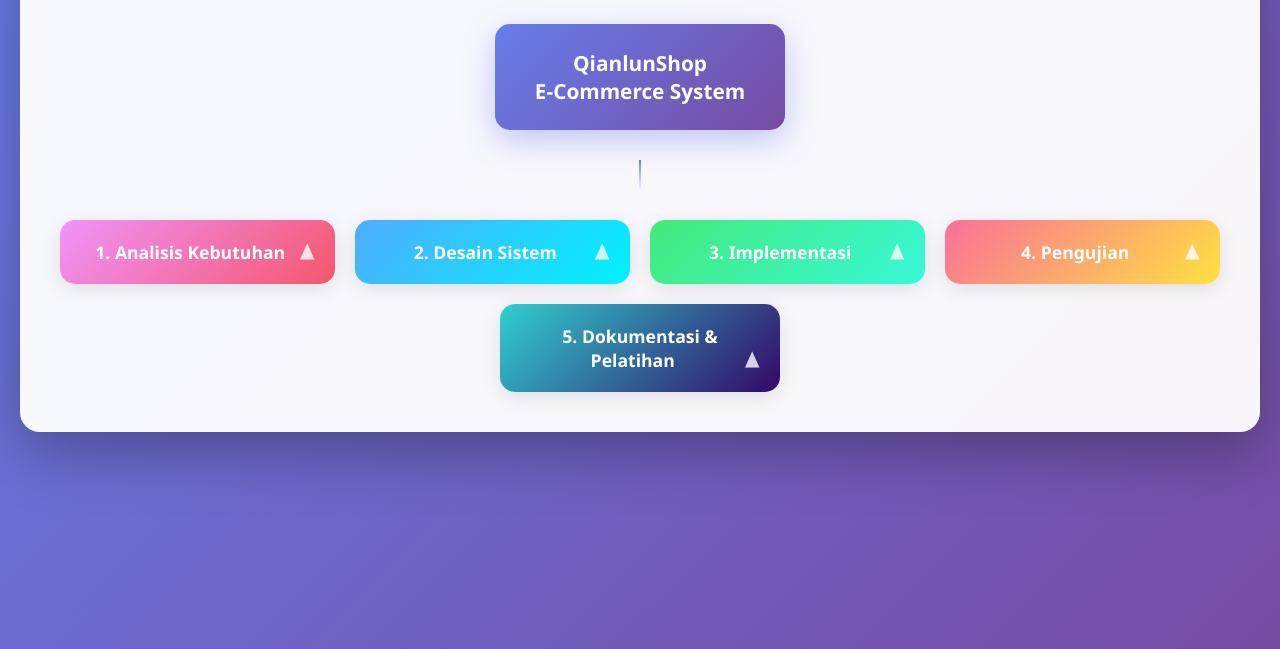
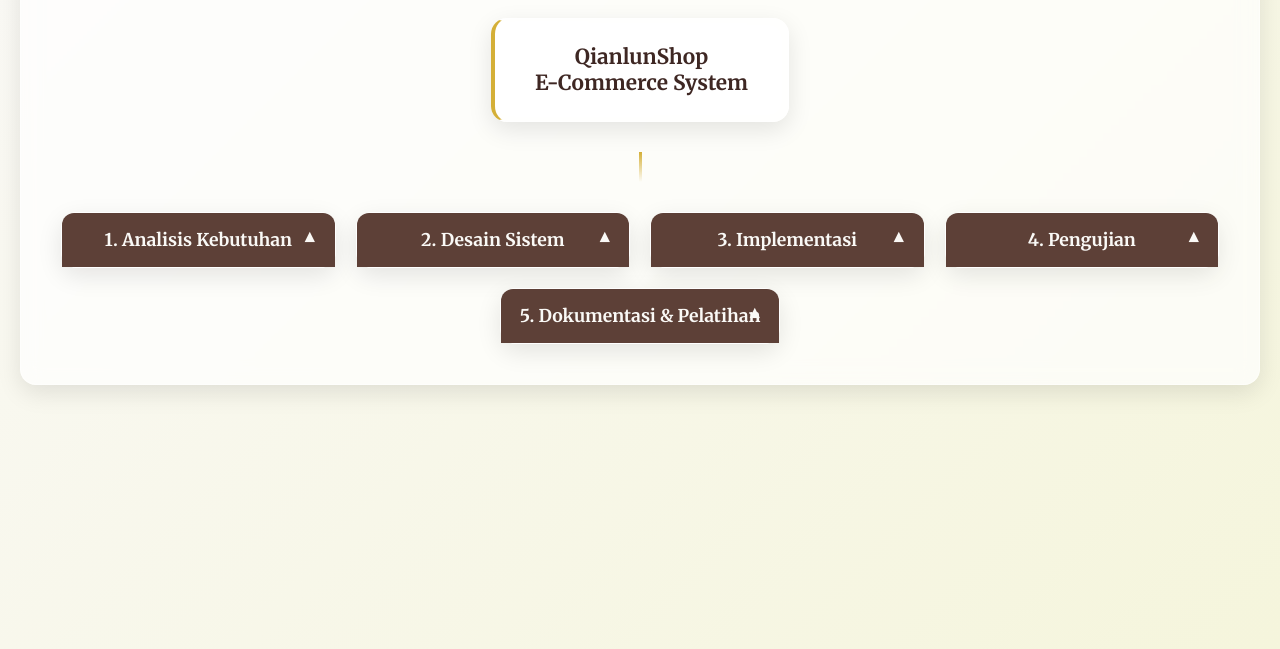
Before and after one commit to 1412240028/WBS-QianlunShop, a plain HTML site: page index.html in a window 1280 px wide. Shown: the part 151-800 px from the top of the page. Drawn offline with Linux system fonts and the light colour scheme.

Commit message:
Initial commit - Split WBS into index.html, style.css, and script.js

```diff
--- a/index.html
+++ b/index.html
@@ -1,24 +1,24 @@
 <!DOCTYPE html>
 <html lang="id">
 <head>
-    <meta charset="UTF-8">
-    <meta name="viewport" content="width=device-width, initial-scale=1.0">
+  <meta charset="UTF-8" />
+  <meta name="viewport" content="width=device-width, initial-scale=1.0" />
   <title>Work Breakdown Structure - QianlunShop</title>
-    <link rel="stylesheet" href="style.css">
+  <link rel="preconnect" href="https://fonts.googleapis.com">
+  <link rel="preconnect" href="https://fonts.gstatic.com" crossorigin>
+  <link href="https://fonts.googleapis.com/css2?family=Merriweather:wght@400;700&display=swap" rel="stylesheet">
+  <link rel="stylesheet" href="style.css" />
 </head>
 <body>
-    <div class="container">
+  <div class="container glass-panel">
     <h1>Work Breakdown Structure – QianlunShop</h1>
 
     <div class="wbs-diagram">
-            <div class="root-node">
+      <div class="root-node glass-panel">
         QianlunShop<br>E-Commerce System
       </div>
-
       <div class="connection-line"></div>
-
-            <div class="phases-container" id="phasesContainer">
-            </div>
+      <div class="phases-container" id="phasesContainer"></div>
     </div>
   </div>
 
--- a/script.js
+++ b/script.js
@@ -4,121 +4,148 @@
       tasks: [
         {
           title: "Wawancara stakeholder",
-                description: "Melakukan wawancara mendalam dengan stakeholder untuk memahami kebutuhan bisnis, ekspektasi pengguna, dan requirement sistem e-commerce."
+          description:
+            "Melakukan wawancara mendalam dengan stakeholder untuk memahami kebutuhan bisnis, ekspektasi pengguna, dan requirement sistem e-commerce.",
         },
         {
           title: "Identifikasi kebutuhan fungsional & non-fungsional",
-                description: "Mendefinisikan fitur-fitur yang diperlukan (katalog produk, keranjang belanja, checkout) serta requirement non-fungsional seperti keamanan, performa, dan skalabilitas."
+          description:
+            "Mendefinisikan fitur-fitur yang diperlukan (katalog produk, keranjang belanja, checkout) serta requirement non-fungsional seperti keamanan, performa, dan skalabilitas.",
         },
         {
           title: "Buat dokumen SRS",
-                description: "Menyusun Software Requirements Specification yang lengkap mencakup use case, functional requirements, dan technical specifications sebagai panduan development."
-            }
-        ]
+          description:
+            "Menyusun Software Requirements Specification yang lengkap mencakup use case, functional requirements, dan technical specifications sebagai panduan development.",
+        },
+      ],
     },
     {
       phase: "2. Desain Sistem",
       tasks: [
         {
           title: "Desain ERD & DF",
-                description: "Membuat Entity Relationship Diagram untuk struktur database dan Data Flow Diagram untuk alur data dalam sistem, memastikan normalisasi dan efisiensi."
+          description:
+            "Membuat ERD dan DFD untuk memetakan struktur dan aliran data dengan efisien.",
         },
         {
           title: "Desain UI/UX",
-                description: "Merancang user interface yang intuitif dan user experience yang optimal, termasuk wireframe, mockup, dan prototype untuk desktop dan mobile."
+          description:
+            "Merancang antarmuka intuitif dan pengalaman pengguna optimal, termasuk mockup dan prototype.",
         },
         {
           title: "Desain arsitektur sistem",
-                description: "Menentukan arsitektur teknis aplikasi (MVC, microservices, dll), tech stack, API design, dan infrastruktur cloud untuk skalabilitas optimal."
-            }
-        ]
+          description:
+            "Menentukan arsitektur teknis, tech stack, API design, dan infrastruktur cloud untuk skalabilitas optimal.",
+        },
+      ],
     },
     {
       phase: "3. Implementasi",
       tasks: [
         {
           title: "Pengembangan front end (JavaFX)",
-                description: "Membangun antarmuka desktop menggunakan JavaFX dengan implementasi design pattern, responsive layout, dan integrasi dengan backend API."
+          description:
+            "Membangun antarmuka desktop menggunakan JavaFX dan integrasi API.",
         },
         {
-                title: "Pengembangan back-end (Java Hysq50)",
-                description: "Mengembangkan server-side logic, REST API endpoints, business logic layer, dan service layer menggunakan Java framework untuk handling request dan response."
+          title: "Pengembangan back-end (Java)",
+          description:
+            "Mengembangkan server-side logic dan service layer dengan framework Java.",
         },
         {
           title: "Integrasi database",
-                description: "Mengimplementasikan database MySQL/PostgreSQL, membuat stored procedures, triggers, dan optimasi query untuk performa maksimal dengan connection pooling."
-            }
-        ]
+          description:
+            "Implementasi MySQL/PostgreSQL dengan optimasi query dan connection pooling.",
+        },
+      ],
     },
     {
       phase: "4. Pengujian",
       tasks: [
         {
           title: "Unit testing",
-                description: "Melakukan pengujian pada setiap unit/modul code secara individual menggunakan JUnit untuk memastikan setiap fungsi bekerja sesuai spesifikasi."
+          description:
+            "Menggunakan JUnit untuk memastikan fungsi berjalan sesuai spesifikasi.",
         },
         {
           title: "Integration testing",
-                description: "Menguji interaksi antar modul, API integration, database connectivity, dan komunikasi front-end dengan back-end untuk memastikan sistem terintegrasi dengan baik."
+          description:
+            "Menguji konektivitas antar modul dan integrasi front-end/back-end.",
         },
         {
-                title: "Final testing di lingkungan produksi",
-                description: "Melakukan User Acceptance Testing (UAT), load testing, security testing, dan stress testing di environment production untuk validasi akhir sebelum deployment."
-            }
-        ]
+          title: "Final testing",
+          description:
+            "Melakukan UAT, load, dan security testing di lingkungan produksi.",
+        },
+      ],
     },
     {
       phase: "5. Dokumentasi & Pelatihan",
       tasks: [
         {
           title: "Penulisan laporan akhir",
-                description: "Menyusun dokumentasi teknis lengkap mencakup architecture overview, API documentation, deployment guide, dan project summary report."
+          description:
+            "Membuat dokumentasi lengkap mencakup arsitektur, API, dan laporan proyek.",
         },
         {
           title: "User manual",
-                description: "Membuat panduan penggunaan sistem untuk end-user dengan step-by-step tutorial, screenshot, FAQ, dan troubleshooting guide yang mudah dipahami."
+          description:
+            "Panduan penggunaan sistem untuk end-user dengan tutorial step-by-step.",
         },
         {
           title: "Pelatihan pengguna",
-                description: "Menyelenggarakan sesi training untuk admin dan user, knowledge transfer ke tim maintenance, dan menyediakan support documentation untuk operasional harian."
-            }
-        ]
-    }
+          description:
+            "Training dan knowledge transfer ke tim maintenance dan admin.",
+        },
+      ],
+    },
   ];
 
-const phasesContainer = document.getElementById('phasesContainer');
+  const phasesContainer = document.getElementById("phasesContainer");
 
-wbsData.forEach((phaseData, index) => {
-    const phaseCard = document.createElement('div');
-    phaseCard.className = 'phase-card collapsed';
+  wbsData.forEach((phaseData) => {
+    const phaseCard = document.createElement("div");
+    phaseCard.className = "phase-card glass-panel collapsed";
 
-    const phaseHeader = document.createElement('div');
-    phaseHeader.className = 'phase-header';
+    const phaseHeader = document.createElement("div");
+    phaseHeader.className = "phase-header";
     phaseHeader.innerHTML = `${phaseData.phase}<span class="collapse-indicator">▼</span>`;
 
-    const phaseContent = document.createElement('div');
-    phaseContent.className = 'phase-content';
+    const phaseContent = document.createElement("div");
+    phaseContent.className = "phase-content";
 
-    phaseData.tasks.forEach(task => {
-        const taskItem = document.createElement('div');
-        taskItem.className = 'task-item';
+    phaseData.tasks.forEach((task) => {
+      const taskItem = document.createElement("div");
+      taskItem.className = "task-item";
 
-        const taskTitle = document.createElement('div');
-        taskTitle.className = 'task-title';
+      const taskTitle = document.createElement("div");
+      taskTitle.className = "task-title";
       taskTitle.textContent = task.title;
 
-        const taskDescription = document.createElement('div');
-        taskDescription.className = 'task-description';
+      const taskDescription = document.createElement("div");
+      taskDescription.className = "task-description";
       taskDescription.textContent = task.description;
 
       taskItem.appendChild(taskTitle);
       taskItem.appendChild(taskDescription);
+
+      // Click to toggle description
+      taskItem.addEventListener("click", () => {
+        taskItem.classList.toggle("show-desc");
+      });
+
       phaseContent.appendChild(taskItem);
     });
 
-    phaseHeader.addEventListener('click', () => {
-        phaseCard.classList.toggle('collapsed');
-        phaseContent.classList.toggle('expanded');
+    phaseHeader.addEventListener("click", () => {
+      phaseCard.classList.toggle("collapsed");
+      phaseContent.classList.toggle("expanded");
+
+      // Animate connector appear/disappear
+      const connector = document.querySelector(".connection-line");
+      connector.style.opacity = phaseContent.classList.contains("expanded")
+        ? "1"
+        : "0";
     });
 
     phaseCard.appendChild(phaseHeader);
--- a/style.css
+++ b/style.css
@@ -5,27 +5,34 @@
   }
 
   body {
-    font-family: 'Segoe UI', Tahoma, Geneva, Verdana, sans-serif;
-    background: linear-gradient(135deg, #667eea 0%, #764ba2 100%);
+    font-family: 'Merriweather', serif;
+    background: linear-gradient(135deg, #FAF9F6 0%, #F5F5DC 100%);
+    color: #3E2723;
     min-height: 100vh;
     padding: 40px 20px;
+  }
+
+  .glass-panel {
+    background: rgba(255, 255, 255, 0.7);
+    backdrop-filter: blur(10px);
+    -webkit-backdrop-filter: blur(10px);
+    border: 1px solid rgba(255, 255, 255, 0.4);
+    border-radius: 16px;
+    box-shadow: 0 8px 24px rgba(0, 0, 0, 0.1);
   }
 
   .container {
     max-width: 1400px;
     margin: 0 auto;
-    background: rgba(255, 255, 255, 0.95);
-    border-radius: 20px;
     padding: 40px;
-    box-shadow: 0 20px 60px rgba(0, 0, 0, 0.3);
   }
 
   h1 {
     text-align: center;
-    color: #2d3748;
+    color: #3E2723;
     margin-bottom: 40px;
-    font-size: 2.5em;
-    text-shadow: 2px 2px 4px rgba(0, 0, 0, 0.1);
+    font-size: 2.4em;
+    letter-spacing: 0.5px;
   }
 
   .wbs-diagram {
@@ -36,158 +43,111 @@
   }
 
   .root-node {
-    background: linear-gradient(135deg, #667eea 0%, #764ba2 100%);
-    color: white;
-    padding: 25px 40px;
-    border-radius: 15px;
-    font-size: 1.3em;
+    color: #3E2723;
     font-weight: bold;
     text-align: center;
-    box-shadow: 0 10px 30px rgba(102, 126, 234, 0.4);
-    animation: fadeInDown 0.6s ease;
-    transition: transform 0.3s ease, box-shadow 0.3s ease;
+    padding: 25px 40px;
+    font-size: 1.3em;
+    border-left: 4px solid #D4AF37;
   }
 
-.root-node:hover {
-    transform: translateY(-5px);
-    box-shadow: 0 15px 40px rgba(102, 126, 234, 0.6);
+  .connection-line {
+    width: 3px;
+    height: 30px;
+    background: linear-gradient(to bottom, #D4AF37, transparent);
+    margin: 0 auto;
+    opacity: 1;
+    transition: opacity 0.3s ease;
   }
 
   .phases-container {
     display: flex;
-    gap: 20px;
     flex-wrap: wrap;
     justify-content: center;
+    gap: 20px;
     width: 100%;
   }
 
   .phase-card {
     flex: 1;
-    min-width: 220px;
+    min-width: 240px;
     max-width: 280px;
-    background: white;
-    border-radius: 15px;
-    box-shadow: 0 5px 20px rgba(0, 0, 0, 0.1);
-    overflow: hidden;
     transition: transform 0.3s ease, box-shadow 0.3s ease;
-    animation: fadeInUp 0.6s ease;
-    animation-fill-mode: backwards;
+    animation: fadeInUp 0.6s ease both;
   }
 
-.phase-card:nth-child(1) { animation-delay: 0.1s; }
-.phase-card:nth-child(2) { animation-delay: 0.2s; }
-.phase-card:nth-child(3) { animation-delay: 0.3s; }
-.phase-card:nth-child(4) { animation-delay: 0.4s; }
-.phase-card:nth-child(5) { animation-delay: 0.5s; }
-
   .phase-card:hover {
-    transform: translateY(-10px);
-    box-shadow: 0 15px 40px rgba(0, 0, 0, 0.2);
+    transform: translateY(-6px);
+    box-shadow: 0 15px 30px rgba(0, 0, 0, 0.1);
   }
 
   .phase-header {
-    padding: 20px;
-    color: white;
-    font-weight: bold;
+    background: #5D4037;
+    color: #FAF9F6;
+    font-weight: 700;
     font-size: 1.1em;
+    padding: 16px;
     text-align: center;
-    cursor: pointer;
-    transition: filter 0.3s ease;
-}
-
-.phase-header:hover {
-    filter: brightness(1.1);
-}
-
-.phase-card:nth-child(1) .phase-header {
-    background: linear-gradient(135deg, #f093fb 0%, #f5576c 100%);
-}
-
-.phase-card:nth-child(2) .phase-header {
-    background: linear-gradient(135deg, #4facfe 0%, #00f2fe 100%);
-}
-
-.phase-card:nth-child(3) .phase-header {
-    background: linear-gradient(135deg, #43e97b 0%, #38f9d7 100%);
-}
-
-.phase-card:nth-child(4) .phase-header {
-    background: linear-gradient(135deg, #fa709a 0%, #fee140 100%);
-}
-
-.phase-card:nth-child(5) .phase-header {
-    background: linear-gradient(135deg, #30cfd0 0%, #330867 100%);
-}
-
-.phase-content {
-    max-height: 0;
-    overflow: hidden;
-    transition: max-height 0.4s ease, padding 0.4s ease;
-}
-
-.phase-content.expanded {
-    max-height: 800px;
-    padding: 20px;
-}
-
-.task-item {
-    background: #f7fafc;
-    padding: 15px;
-    margin-bottom: 12px;
-    border-radius: 10px;
-    border-left: 4px solid #cbd5e0;
-    transition: all 0.3s ease;
+    border-radius: 12px 12px 0 0;
     cursor: pointer;
     position: relative;
   }
 
-.task-item:hover {
-    background: #edf2f7;
-    border-left-color: #667eea;
-    transform: translateX(5px);
-    box-shadow: 0 3px 10px rgba(0, 0, 0, 0.1);
-}
-
-.task-title {
-    font-weight: 600;
-    color: #2d3748;
-    margin-bottom: 5px;
-}
-
-.task-description {
-    max-height: 0;
-    overflow: hidden;
-    font-size: 0.9em;
-    color: #4a5568;
-    line-height: 1.6;
-    transition: max-height 0.3s ease, margin-top 0.3s ease;
-}
-
-.task-item:hover .task-description {
-    max-height: 200px;
-    margin-top: 8px;
-}
-
   .collapse-indicator {
-    float: right;
+    position: absolute;
+    right: 16px;
+    top: 14px;
     transition: transform 0.3s ease;
-    color: rgba(255, 255, 255, 0.8);
-    font-size: 1.2em;
   }
 
   .collapsed .collapse-indicator {
     transform: rotate(-180deg);
   }
 
-@keyframes fadeInDown {
-    from {
+  .phase-content {
+    overflow: hidden;
+    max-height: 0;
     opacity: 0;
-        transform: translateY(-30px);
+    transition: all 0.4s ease;
   }
-    to {
+
+  .phase-content.expanded {
+    max-height: 1000px;
     opacity: 1;
-        transform: translateY(0);
+    padding: 20px;
   }
+
+  .task-item {
+    background: rgba(250, 249, 246, 0.9);
+    border-left: 4px solid #D4AF37;
+    padding: 14px;
+    margin-bottom: 10px;
+    border-radius: 12px;
+    cursor: pointer;
+    transition: all 0.3s ease;
+  }
+
+  .task-item:hover {
+    background: rgba(255, 255, 255, 0.9);
+  }
+
+  .task-title {
+    font-weight: 700;
+    color: #3E2723;
+  }
+
+  .task-description {
+    max-height: 0;
+    overflow: hidden;
+    color: #5D4037;
+    font-size: 0.9em;
+    line-height: 1.6;
+    transition: max-height 0.3s ease, margin-top 0.3s ease;
+  }
+
+  .task-item.show-desc .task-description {
+    max-height: 400px;
+    margin-top: 8px;
   }
 
   @keyframes fadeInUp {
@@ -201,9 +161,9 @@
     }
   }
 
-.connection-line {
-    width: 2px;
-    height: 30px;
-    background: linear-gradient(to bottom, #667eea, transparent);
-    margin: 0 auto;
+  @media (max-width: 768px) {
+    .phases-container {
+      flex-direction: column;
+      align-items: center;
     }
+  }
```
Lines whose indentation alone changed are shown as unchanged.
